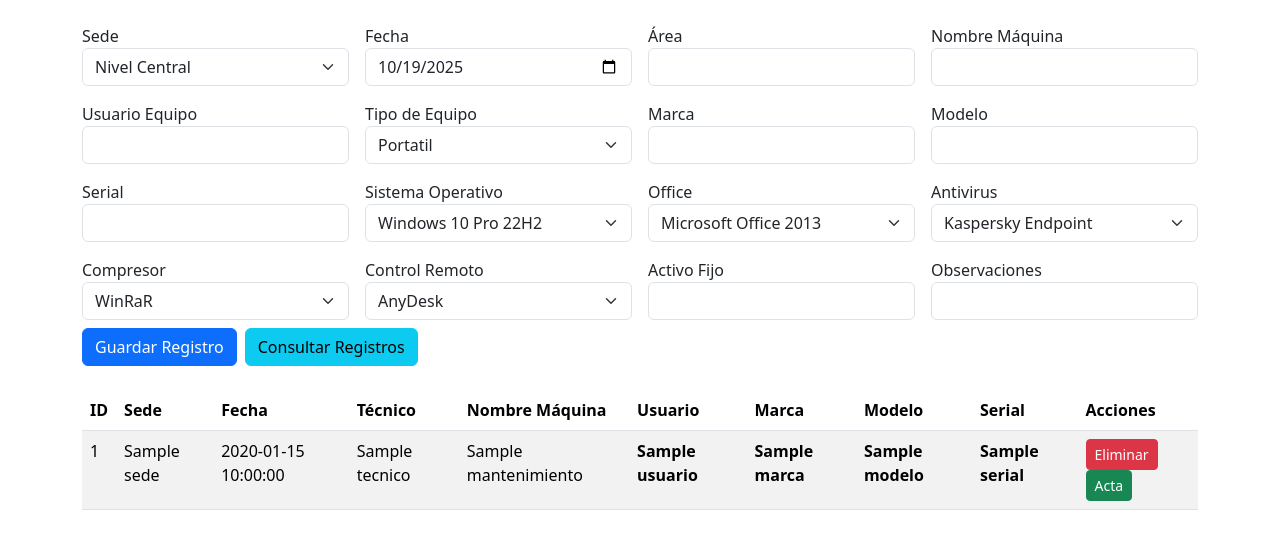
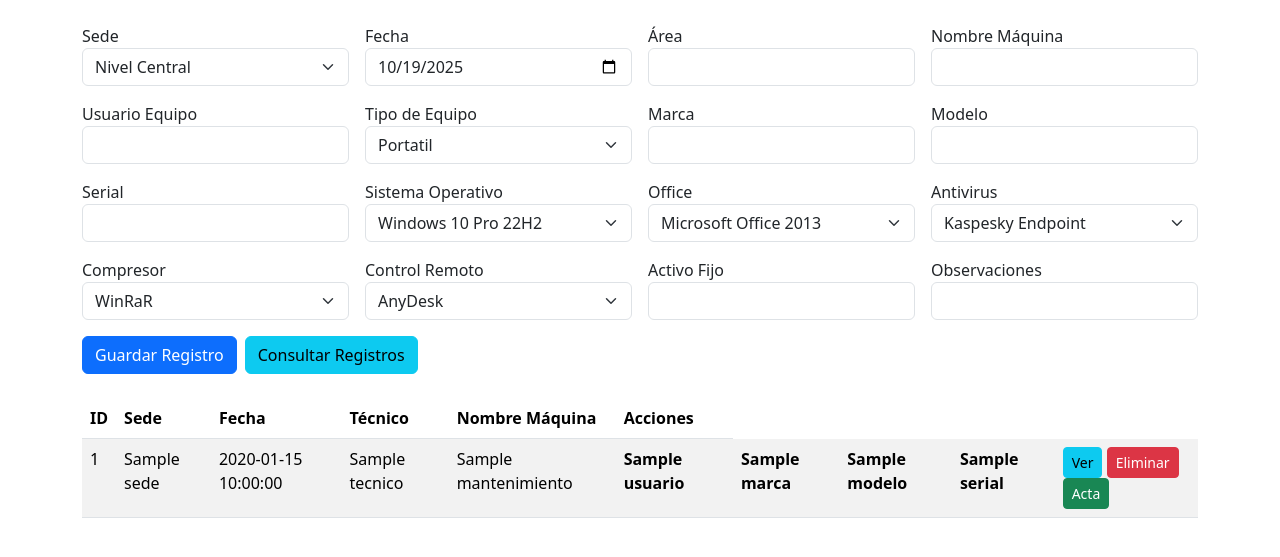
Before and after one commit to JozeDavhiid/Mantenimiento_Computadores, a Flask app: page /principal in a window 1280 px wide. Shown: the part 56-613 px from the top of the page. Run offline with Flask 3, Linux system fonts and the light colour scheme; the visitor is signed in with stand-in values (Sample User, id 1); tables that the repository leaves empty hold one stand-in row (values such as "Sample post"); a database or web service that is not in the repository returns one stand-in record (values such as "Sample title"); some libraries are stand-ins or nearby versions.

Commit message:
Actualizacion

```diff
--- a/app.py
+++ b/app.py
@@ -2,16 +2,11 @@ import os
 from flask import Flask, render_template, request, redirect, url_for, session, flash, send_file
 import psycopg2
 from psycopg2.extras import RealDictCursor
+import openpyxl
 from io import BytesIO
 from datetime import date
-import openpyxl
 from reportlab.lib.pagesizes import letter
 from reportlab.pdfgen import canvas
-from reportlab.lib.pagesizes import letter
-from reportlab.pdfgen import canvas
-from reportlab.lib import colors
-from io import BytesIO
-import textwrap
 
 # -----------------------
 # Configuración
@@ -25,12 +20,14 @@ SECRET_KEY = os.environ.get('SECRET_KEY', 'cambiala_por_una_secreta_en_render')
 app = Flask(__name__)
 app.secret_key = SECRET_KEY
 
+
 # -----------------------
 # Funciones DB
 # -----------------------
 def get_db():
     conn = psycopg2.connect(DB_URL, cursor_factory=RealDictCursor)
     return conn
+
 
 def init_db():
     conn = get_db()
@@ -71,8 +68,10 @@ def init_db():
     conn.commit()
     conn.close()
 
+
 with app.app_context():
     init_db()
+
 
 # -----------------------
 # Rutas
@@ -82,6 +81,7 @@ def home():
     if 'usuario' in session:
         return redirect(url_for('principal'))
     return redirect(url_for('login'))
+
 
 @app.route('/login', methods=['GET', 'POST'])
 def login():
@@ -100,6 +100,7 @@ def login():
         flash('Usuario o contraseña incorrectos', 'danger')
     return render_template('login.html')
 
+
 @app.route('/registro', methods=['GET', 'POST'])
 def registro():
     if request.method == 'POST':
@@ -115,16 +116,17 @@ def registro():
             flash('Técnico registrado correctamente', 'success')
             return redirect(url_for('login'))
         except psycopg2.IntegrityError:
-            conn.rollback()
             flash('El usuario ya existe', 'warning')
         finally:
             conn.close()
     return render_template('registro.html')
 
+
 @app.route('/logout')
 def logout():
     session.clear()
     return redirect(url_for('login'))
+
 
 @app.route('/principal', methods=['GET', 'POST'])
 def principal():
@@ -137,23 +139,23 @@ def principal():
     # Insertar registro
     if request.method == 'POST' and request.form.get('action') == 'guardar':
         datos = (
-            request.form.get('sede',''),
+            request.form.get('sede', ''),
             request.form.get('fecha', date.today().isoformat()),
-            request.form.get('area',''),
-            session.get('nombre',''),
-            request.form.get('nombre_maquina',''),
-            request.form.get('usuario_equipo',''),
-            request.form.get('tipo_equipo',''),
-            request.form.get('marca',''),
-            request.form.get('modelo',''),
-            request.form.get('serial',''),
-            request.form.get('so',''),
-            request.form.get('office',''),
-            request.form.get('antivirus',''),
-            request.form.get('compresor',''),
-            request.form.get('control_remoto',''),
-            request.form.get('activo_fijo',''),
-            request.form.get('observaciones','')
+            request.form.get('area', ''),
+            session.get('nombre', ''),
+            request.form.get('nombre_maquina', '').upper(),  # Mayúsculas
+            request.form.get('usuario_equipo', ''),
+            request.form.get('tipo_equipo', ''),
+            request.form.get('marca', '').upper(),           # Mayúsculas
+            request.form.get('modelo', '').upper(),          # Mayúsculas
+            request.form.get('serial', '').upper(),          # Mayúsculas
+            request.form.get('so', ''),
+            request.form.get('office', ''),
+            request.form.get('antivirus', ''),
+            request.form.get('compresor', ''),
+            request.form.get('control_remoto', ''),
+            request.form.get('activo_fijo', ''),
+            request.form.get('observaciones', '')
         )
         c.execute('''INSERT INTO mantenimiento
                     (sede, fecha, area, tecnico, nombre_maquina, usuario, tipo_equipo, marca, modelo, serial,
@@ -162,53 +164,36 @@ def principal():
         conn.commit()
         flash('Registro guardado', 'success')
 
-    # Búsqueda y filtros
-    search = request.args.get('q','').strip()
-    sede_filter = request.args.get('sede','Todas')
-    query = "SELECT * FROM mantenimiento WHERE 1=1"
-    params = []
-    if search:
-        like = f"%{search}%"
-        query += """ AND (sede ILIKE %s OR area ILIKE %s OR tecnico ILIKE %s OR nombre_maquina ILIKE %s
-                     OR usuario ILIKE %s OR tipo_equipo ILIKE %s OR marca ILIKE %s OR modelo ILIKE %s
-                     OR serial ILIKE %s OR sistema_operativo ILIKE %s OR office ILIKE %s OR antivirus ILIKE %s
-                     OR compresor ILIKE %s OR control_remoto ILIKE %s OR activo_fijo ILIKE %s OR observaciones ILIKE %s)"""
-        params += [like]*16
-    if sede_filter and sede_filter != 'Todas':
-        query += " AND sede = %s"
-        params.append(sede_filter)
-    query += " ORDER BY id DESC"
-    c.execute(query, params)
+    # Cargar registros
+    c.execute("SELECT * FROM mantenimiento ORDER BY id DESC")
     registros = c.fetchall()
 
-    sedes = ["Todas","Nivel Central","Barranquilla","Soledad","Santa Marta","El Banco",
-             "Monteria","Sincelejo","Valledupar","El Carmen de Bolivar","Magangue"]
+    sedes = ["Todas", "Nivel Central", "Barranquilla", "Soledad", "Santa Marta", "El Banco",
+             "Monteria", "Sincelejo", "Valledupar", "El Carmen de Bolivar", "Magangue"]
 
     conn.close()
-    return render_template('principal.html', registros=registros, sedes=sedes,
-                           search=search, sede_filter=sede_filter, nombre=session.get('nombre'),
-                           hoy=date.today().isoformat())
+    return render_template('principal.html', registros=registros, sedes=sedes, nombre=session.get('nombre'), hoy=date.today())
 
-@app.route('/eliminar/<int:rid>', methods=['POST'])
-def eliminar(rid):
+
+@app.route('/consultar')
+def consultar():
     if 'usuario' not in session:
         return redirect(url_for('login'))
     conn = get_db()
     c = conn.cursor()
-    c.execute("DELETE FROM mantenimiento WHERE id=%s", (rid,))
-    conn.commit()
+    c.execute("SELECT * FROM mantenimiento ORDER BY id DESC")
+    registros = c.fetchall()
     conn.close()
-    flash('Registro eliminado', 'info')
-    return redirect(url_for('principal'))
+    return render_template('consultar.html', registros=registros)
 
-@app.route('/consultar/exportar')
-def exportar_consulta():
+
+@app.route('/exportar')
+def exportar():
     if 'usuario' not in session:
         return redirect(url_for('login'))
-
     conn = get_db()
     c = conn.cursor()
-    c.execute("SELECT * FROM mantenimiento")
+    c.execute("SELECT * FROM mantenimiento ORDER BY id DESC")
     registros = c.fetchall()
     conn.close()
 
@@ -221,14 +206,15 @@ def exportar_consulta():
     ws.title = "Mantenimiento"
     encabezados = list(registros[0].keys())
     ws.append(encabezados)
-    for row in registros:
-        ws.append(list(row.values()))
+    for r in registros:
+        ws.append(list(r.values()))
+
     bio = BytesIO()
     wb.save(bio)
     bio.seek(0)
+    return send_file(bio, as_attachment=True, download_name="Mantenimiento.xlsx",
+                     mimetype="application/vnd.openxmlformats-officedocument.spreadsheetml.sheet")
 
-    return send_file(bio, as_attachment=True, download_name='Mantenimiento_Consulta.xlsx',
-                     mimetype='application/vnd.openxmlformats-officedocument.spreadsheetml.sheet')
 
 @app.route('/acta/<int:rid>')
 def generar_acta(rid):
@@ -246,109 +232,41 @@ def generar_acta(rid):
         return redirect(url_for('principal'))
 
     buffer = BytesIO()
-    c_pdf = canvas.Canvas(buffer, pagesize=letter)
+    pdf = canvas.Canvas(buffer, pagesize=letter)
     width, height = letter
+    pdf.setFont("Helvetica", 12)
 
-    # Margenes y posiciones
-    x_margin = 50
     y = height - 50
-    line_height = 18
-    box_padding = 5
-    c_pdf.setFont("Helvetica-Bold", 16)
+    pdf.drawString(50, y, f"Acta de Mantenimiento - Registro ID: {registro['id']}")
+    y -= 25
+    for key, value in registro.items():
+        pdf.drawString(50, y, f"{key.replace('_', ' ').title()}: {value}")
+        y -= 20
+        if y < 50:
+            pdf.showPage()
+            pdf.setFont("Helvetica", 12)
+            y = height - 50
 
-    # Título
-    c_pdf.drawCentredString(width/2, y, f"Acta de Mantenimiento - Registro ID: {registro['id']}")
-    y -= 40
-    c_pdf.setFont("Helvetica-Bold", 12)
-
-    # Campos a mostrar
-    campos = [
-        ('Sede', registro['sede']),
-        ('Fecha', registro['fecha']),
-        ('Área', registro['area']),
-        ('Técnico', registro['tecnico']),
-        ('Nombre Máquina', registro['nombre_maquina']),
-        ('Usuario', registro['usuario']),
-        ('Tipo Equipo', registro['tipo_equipo']),
-        ('Marca', registro['marca']),
-        ('Modelo', registro['modelo']),
-        ('Serial', registro['serial']),
-        ('Sistema Operativo', registro['sistema_operativo']),
-        ('Office', registro['office']),
-        ('Antivirus', registro['antivirus']),
-        ('Compresor', registro['compresor']),
-        ('Control Remoto', registro['control_remoto']),
-        ('Activo Fijo', registro['activo_fijo']),
-        ('Observaciones', registro['observaciones'])
-    ]
-
-    # Dibujar cada campo en un cuadro
-    for titulo, valor in campos:
-        if y < 80:  # Nueva página si se acaba el espacio
-            c_pdf.showPage()
-            y = height - 50
-            c_pdf.setFont("Helvetica-Bold", 12)
-
-        # Título del campo
-        c_pdf.setFont("Helvetica-Bold", 12)
-        c_pdf.drawString(x_margin, y, titulo + ":")
-        y -= line_height
-
-        # Valor del campo, ajustando líneas largas
-        c_pdf.setFont("Helvetica", 12)
-        for line in textwrap.wrap(str(valor), width=90):
-            c_pdf.drawString(x_margin + 15, y, line)
-            y -= line_height
-
-        # Línea separadora
-        c_pdf.setStrokeColor(colors.grey)
-        c_pdf.line(x_margin, y + box_padding, width - x_margin, y + box_padding)
-        y -= 10
-
-    c_pdf.showPage()
-    c_pdf.save()
+    pdf.save()
     buffer.seek(0)
 
-    return send_file(
-        buffer,
-        as_attachment=True,
-        download_name=f"Acta_Registro_{registro['id']}.pdf",
-        mimetype='application/pdf'
-    )
+    return send_file(buffer, as_attachment=True,
+                     download_name=f"Acta_Registro_{registro['id']}.pdf",
+                     mimetype='application/pdf')
 
-@app.route('/consultar')
-def consultar():
+
+@app.route('/eliminar/<int:rid>', methods=['POST'])
+def eliminar(rid):
     if 'usuario' not in session:
         return redirect(url_for('login'))
-
     conn = get_db()
     c = conn.cursor()
+    c.execute("DELETE FROM mantenimiento WHERE id=%s", (rid,))
+    conn.commit()
+    conn.close()
+    flash('Registro eliminado', 'info')
+    return redirect(url_for('principal'))
 
-    # Búsqueda y filtro (igual que principal)
-    search = request.args.get('q','').strip()
-    sede_filter = request.args.get('sede','Todas')
-    query = "SELECT * FROM mantenimiento WHERE 1=1"
-    params = []
-    if search:
-        like = f"%{search}%"
-        query += """ AND (sede ILIKE %s OR area ILIKE %s OR tecnico ILIKE %s OR nombre_maquina ILIKE %s
-                     OR usuario ILIKE %s OR tipo_equipo ILIKE %s OR marca ILIKE %s OR modelo ILIKE %s
-                     OR serial ILIKE %s OR sistema_operativo ILIKE %s OR office ILIKE %s OR antivirus ILIKE %s
-                     OR compresor ILIKE %s OR control_remoto ILIKE %s OR activo_fijo ILIKE %s OR observaciones ILIKE %s)"""
-        params += [like]*16
-    if sede_filter and sede_filter != 'Todas':
-        query += " AND sede = %s"
-        params.append(sede_filter)
-    query += " ORDER BY id DESC"
-    c.execute(query, params)
-    registros = c.fetchall()
-    conn.close()
-
-    sedes = ["Todas","Nivel Central","Barranquilla","Soledad","Santa Marta","El Banco",
-             "Monteria","Sincelejo","Valledupar","El Carmen de Bolivar","Magangue"]
-
-    return render_template('consultar.html', registros=registros, sedes=sedes,
-                           search=search, sede_filter=sede_filter, nombre=session.get('nombre'))
 
 # -----------------------
 # Main
--- a/templates/principal.html
+++ b/templates/principal.html
@@ -35,9 +35,15 @@
         <div class="col-md-3">
             <label>Sede</label>
             <select name="sede" class="form-select">
-                {% for s in sedes if s != 'Todas' %}
-                <option>{{ s }}</option>
-                {% endfor %}
+                <option>Nivel Central</option>
+                <option>Barranquilla</option>
+                <option>Soledad</option>
+                <option>Santa Marta</option>
+                <option>El Banco</option>
+                <option>Monteria</option>
+                <option>Sincelejo</option>
+                <option>El Carmen de Bolivar</option>
+                <option>Magangue</option>
             </select>
         </div>
 
@@ -53,7 +59,7 @@
 
         <div class="col-md-3">
             <label>Nombre Máquina</label>
-            <input type="text" name="nombre_maquina" class="form-control">
+            <input type="text" name="nombre_maquina" class="form-control" required>
         </div>
 
         <div class="col-md-3">
@@ -74,17 +80,17 @@
 
         <div class="col-md-3">
             <label>Marca</label>
-            <input type="text" name="marca" class="form-control">
+            <input type="text" name="marca" class="form-control" required>
         </div>
 
         <div class="col-md-3">
             <label>Modelo</label>
-            <input type="text" name="modelo" class="form-control">
+            <input type="text" name="modelo" class="form-control" required>
         </div>
 
         <div class="col-md-3">
             <label>Serial</label>
-            <input type="text" name="serial" class="form-control">
+            <input type="text" name="serial" class="form-control" required>
         </div>
 
         <div class="col-md-3">
@@ -101,10 +107,10 @@
             <label>Office</label>
             <select name="office" class="form-select">
                 <option>Microsoft Office 2013</option>
+                <option>Microsoft Office 365</option>
                 <option>Microsoft Office 2016</option>
                 <option>Microsoft Office 2019</option>
                 <option>Microsoft Office 2021</option>
-                <option>Microsoft Office 365</option>
                 <option>No Instalado</option>
             </select>
         </div>
@@ -112,7 +118,7 @@
         <div class="col-md-3">
             <label>Antivirus</label>
             <select name="antivirus" class="form-select">
-                <option>Kaspersky Endpoint</option>
+                <option>Kaspesky Endpoint</option>
                 <option>Windows Defender</option>
                 <option>Avast</option>
                 <option>No Instalado</option>
@@ -148,13 +154,12 @@
             <input type="text" name="observaciones" class="form-control">
         </div>
 
-        <div class="col-12 d-flex gap-2 mt-2">
+        <!-- Botones alineados -->
+        <div class="d-flex justify-content-start gap-2 mt-3">
             <button type="submit" class="btn btn-primary">Guardar Registro</button>
             <a href="{{ url_for('consultar') }}" target="_blank" class="btn btn-info">Consultar Registros</a>
         </div>
     </form>
-
-
 
     <!-- TABLA DE REGISTROS -->
     <table class="table table-striped">
@@ -165,10 +170,6 @@
                 <th>Fecha</th>
                 <th>Técnico</th>
                 <th>Nombre Máquina</th>
-                <th>Usuario</th>
-                <th>Marca</th>
-                <th>Modelo</th>
-                <th>Serial</th>
                 <th>Acciones</th>
             </tr>
         </thead>
@@ -185,6 +186,7 @@
                 <th>{{ r.modelo }}</th>
                 <th>{{ r.serial }}</th>
                 <td>
+                    <a href="{{ url_for('obtener_registro', rid=r.id) }}" class="btn btn-info btn-sm">Ver</a>
                     <form action="{{ url_for('eliminar', rid=r.id) }}" method="POST" style="display:inline;">
                         <button type="submit" class="btn btn-danger btn-sm">Eliminar</button>
                     </form>
@@ -197,5 +199,21 @@
 </div>
 
 <script src="https://cdn.jsdelivr.net/npm/bootstrap@5.3.2/dist/js/bootstrap.bundle.min.js"></script>
+
+<!-- Script para forzar mayúsculas -->
+<script>
+document.addEventListener('DOMContentLoaded', function() {
+    const campos = ['nombre_maquina', 'marca', 'modelo', 'serial'];
+    campos.forEach(function(nombre) {
+        const input = document.getElementsByName(nombre)[0];
+        if (input) {
+            input.addEventListener('input', function() {
+                this.value = this.value.toUpperCase();
+            });
+        }
+    });
+});
+</script>
+
 </body>
 </html>
```
